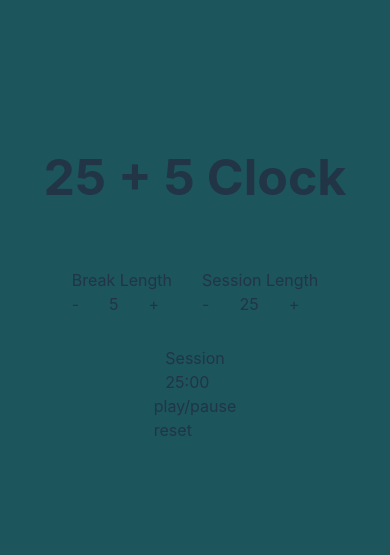
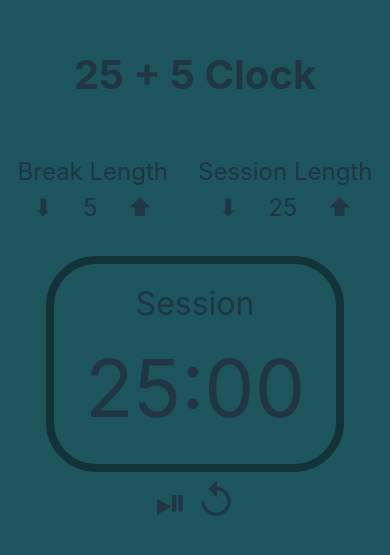
Before and after one commit to kevmhughes/25-5-clock, a React (Vite) app: page / in a window 390 px wide. Shown: the part 143-698 px from the top of the page. Built offline with nearby package versions, Linux system fonts and the light colour scheme.

Commit message:
Update CSS styling and add media queries

```diff
--- a/index.html
+++ b/index.html
@@ -9,6 +9,5 @@
   <body>
     <div id="root"></div>
     <script type="module" src="/src/main.jsx"></script>
-    <script src="https://cdn.freecodecamp.org/testable-projects-fcc/v1/bundle.js"></script>
   </body>
 </html>
--- a/src/App.css
+++ b/src/App.css
@@ -21,11 +21,20 @@ body {
 .break-and-session-length-boxes-container {
   display: flex;
   gap: 30px;
+  font-size: 2rem;
+}
+
+#break-decrement,
+#break-increment,
+#session-decrement,
+#session-increment {
+  cursor: pointer;
 }
 
 .break-length-container {
   display: flex;
   flex-direction: column;
+  align-items: center;
 }
 
 .break-length-controls-container {
@@ -36,6 +45,7 @@ body {
 .session-length-container {
   display: flex;
   flex-direction: column;
+  align-items: center;
 }
 
 .session-length-controls-container {
@@ -48,3 +58,53 @@ body {
   flex-direction: column;
   align-items: center;
 }
+
+.timer-inner-container {
+  border: 8px solid #133338;
+  border-radius: 50px;
+  padding: 1rem;
+  width: 300px;
+  display: flex;
+  flex-direction: column;
+  align-items: center;
+}
+
+#timer-label {
+  font-size: 2rem;
+}
+
+#time-left {
+  font-size: 6rem;
+}
+
+.play-pause-reset-container {
+  display: flex;
+  gap: 10px;
+  font-size: 40px;
+}
+
+#start-stop {
+  cursor: pointer;
+}
+
+#reset {
+  cursor: pointer;
+}
+
+@media (max-width: 950px) {
+  .title {
+    font-size: 40px;
+  }
+
+  .break-and-session-length-boxes-container {
+    font-size: 1.5rem;
+  }
+
+  .timer-inner-container {
+    width: 250px;
+  }
+
+  #time-left {
+    font-size: 5rem;
+  }
+}
--- a/src/App.jsx
+++ b/src/App.jsx
@@ -31,9 +31,7 @@ function App() {
     let timerLabel = document.querySelector("#timer-label").textContent;
 
     // break timer
-    if (
-      document.querySelector("#timer-label").textContent == "Break"
-    ) {
+    if (document.querySelector("#timer-label").textContent == "Break") {
       if (minutes <= 60 && minutes > 10) {
         document.querySelector("#minutes").textContent =
           document.querySelector("#minutes").textContent - 1;
@@ -43,9 +41,9 @@ function App() {
         document.querySelector("#extra-number").textContent = "0";
       } else if (seconds == 0o0 && minutes == 0) {
         document.querySelector("#timer-label").textContent = "Session";
-        document.querySelector("#minutes").textContent = sessionLength;
+        document.querySelector("#minutes").textContent = sessionLength - 1;
         document.querySelector("#seconds").textContent = "00";
-        document.querySelector("#beep").play()
+        document.querySelector("#beep").play();
       }
     }
 
@@ -60,9 +58,9 @@ function App() {
         document.querySelector("#extra-number").textContent = "0";
       } else if (minutes <= 0 && seconds == "00") {
         document.querySelector("#timer-label").textContent = "Break";
-        document.querySelector("#minutes").textContent = breakLength;
+        document.querySelector("#minutes").textContent = breakLength - 1;
         document.querySelector("#seconds").textContent = "00";
-        document.querySelector("#beep").play()
+        document.querySelector("#beep").play();
       }
     }
   }
@@ -87,8 +85,8 @@ function App() {
     document.querySelector("#timer-label").textContent = "Session";
     clearInterval(tickerSeconds);
     tickerSeconds = false;
-    document.querySelector("#beep").pause()
-    document.querySelector("#beep").currentTime = 0
+    document.querySelector("#beep").pause();
+    document.querySelector("#beep").currentTime = 0;
   }
 
   // reduces break length by 1, but does not allow 0 to be chosen
@@ -139,10 +137,6 @@ function App() {
     }
   }
 
-  function playAudio() {
-    document.querySelector("audio").autoPlay = true
-  }
-
   return (
     <>
       <div className="container">
@@ -155,11 +149,11 @@ function App() {
             </div>
             <div className="break-length-controls-container">
               <div id="break-decrement" onClick={handlesBreakDecrement}>
-                -
+                &#11015;
               </div>
               <div id="break-length">{breakLength}</div>
               <div id="break-increment" onClick={handlesBreakIncrement}>
-                +
+                &#11014;
               </div>
             </div>
           </div>
@@ -170,18 +164,18 @@ function App() {
             </div>
             <div className="session-length-controls-container">
               <div id="session-decrement" onClick={handlesSessionDecrement}>
-                -
+                &#11015;
               </div>
               <div id="session-length">{sessionLength}</div>
               <div id="session-increment" onClick={handlesSessionIncrement}>
-                +
+                &#11014;
               </div>
             </div>
           </div>
         </div>
 
         <div className="timer-container">
-          <div>
+          <div className="timer-inner-container">
             <div id="timer-label">Session</div>
             <div id="time-left">
               <span id="extra-number"></span>
@@ -189,18 +183,20 @@ function App() {
               <span id="seconds">00</span>
             </div>
           </div>
-          <div>
+          <div className="play-pause-reset-container">
             <div id="start_stop" onClick={handlesStartStop}>
-              play/pause
+              &#9199;
             </div>
             <div id="reset" onClick={handlesReset}>
-              reset
+              &#8634;
             </div>
           </div>
         </div>
 
-      <audio src="https://raw.githubusercontent.com/freeCodeCamp/cdn/master/build/testable-projects-fcc/audio/BeepSound.wav" id="beep" ></audio>
-
+        <audio
+          src="https://raw.githubusercontent.com/freeCodeCamp/cdn/master/build/testable-projects-fcc/audio/BeepSound.wav"
+          id="beep"
+        ></audio>
       </div>
     </>
   );
```
